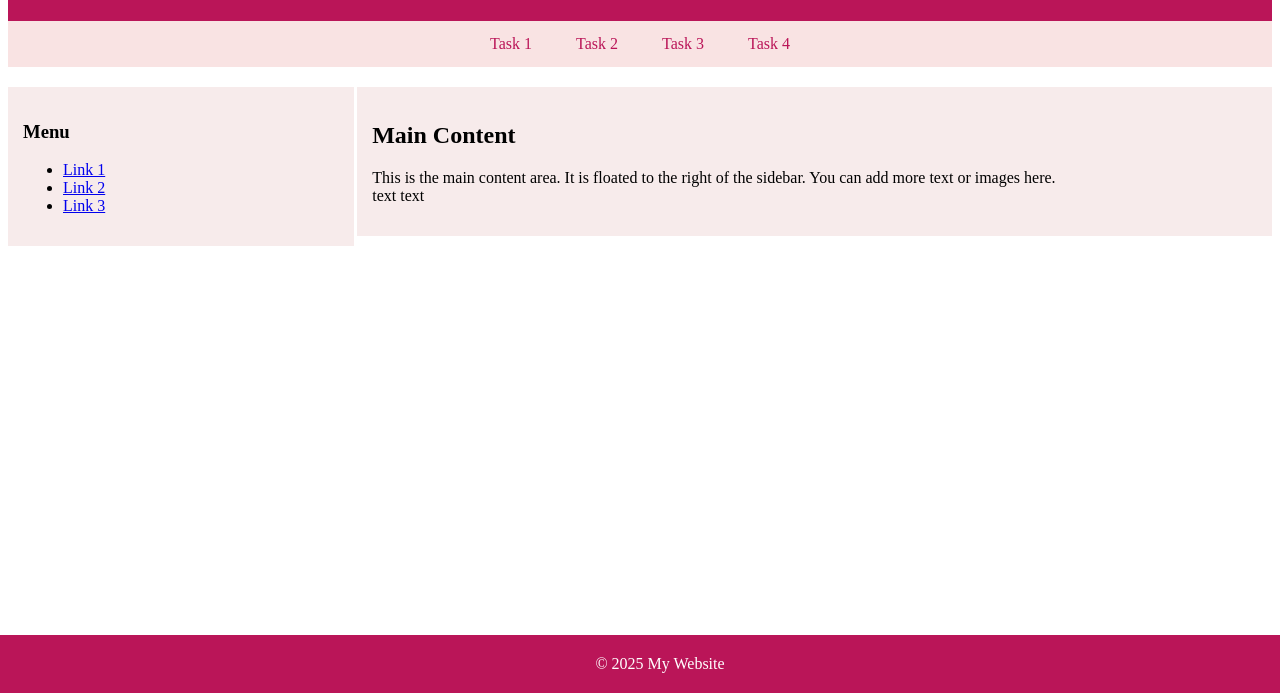
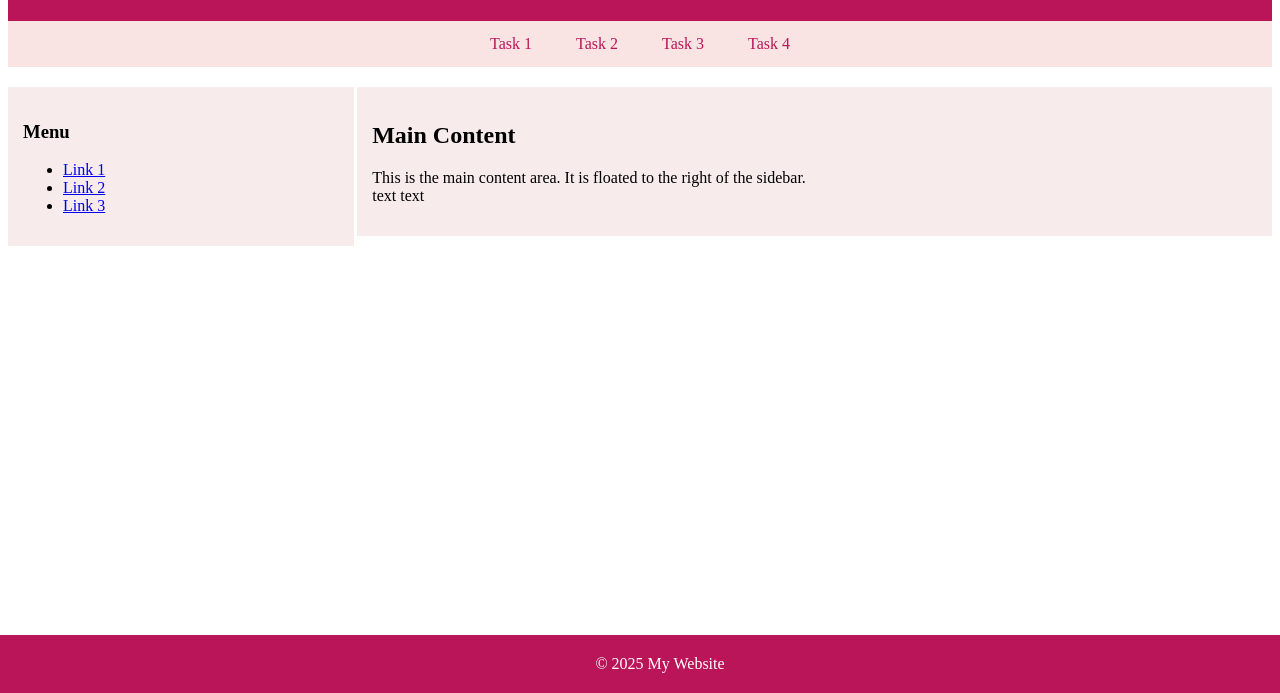
Before and after one commit to polucceena/w2-task1, a plain HTML site: page index.html in a window 1280 px wide. Shown: the part 107-800 px from the top of the page. Drawn offline with Linux system fonts and the light colour scheme.

Commit message:
Update index.html

```diff
--- a/index.html
+++ b/index.html
@@ -96,7 +96,7 @@
         <p>
             This is the main content area.
             It is floated to the right of the sidebar.
-            You can add more text or images here.
+
             <br> text text
         </p>
     </div>
```
